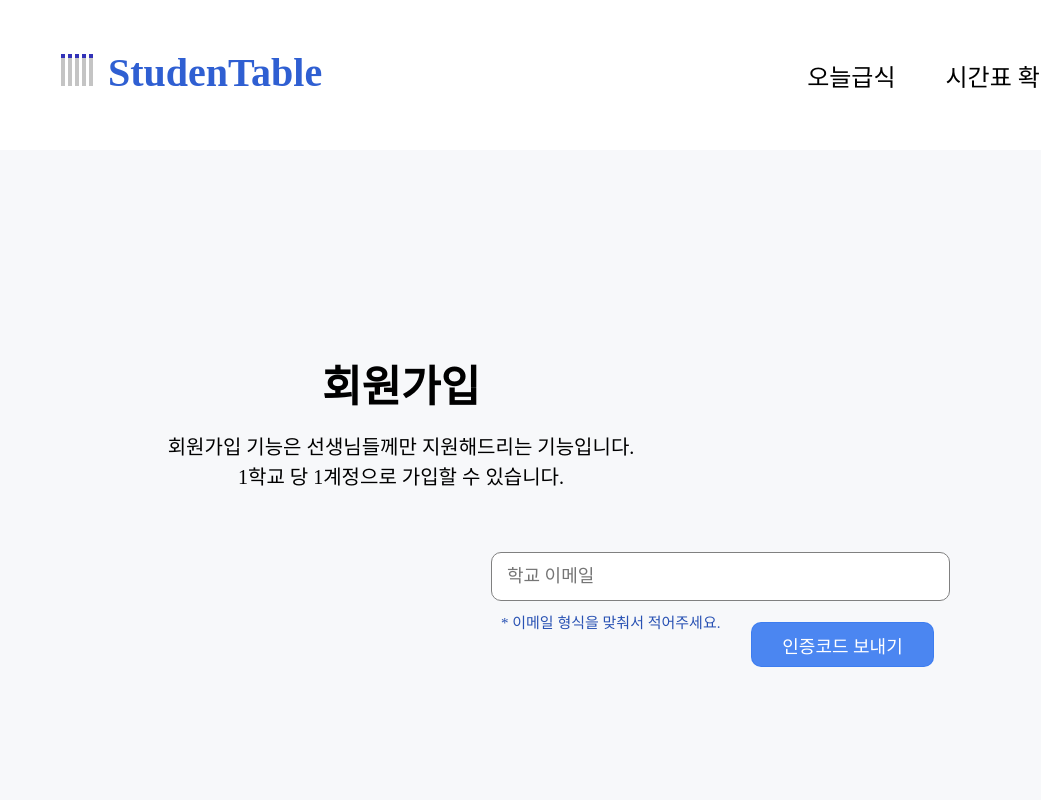
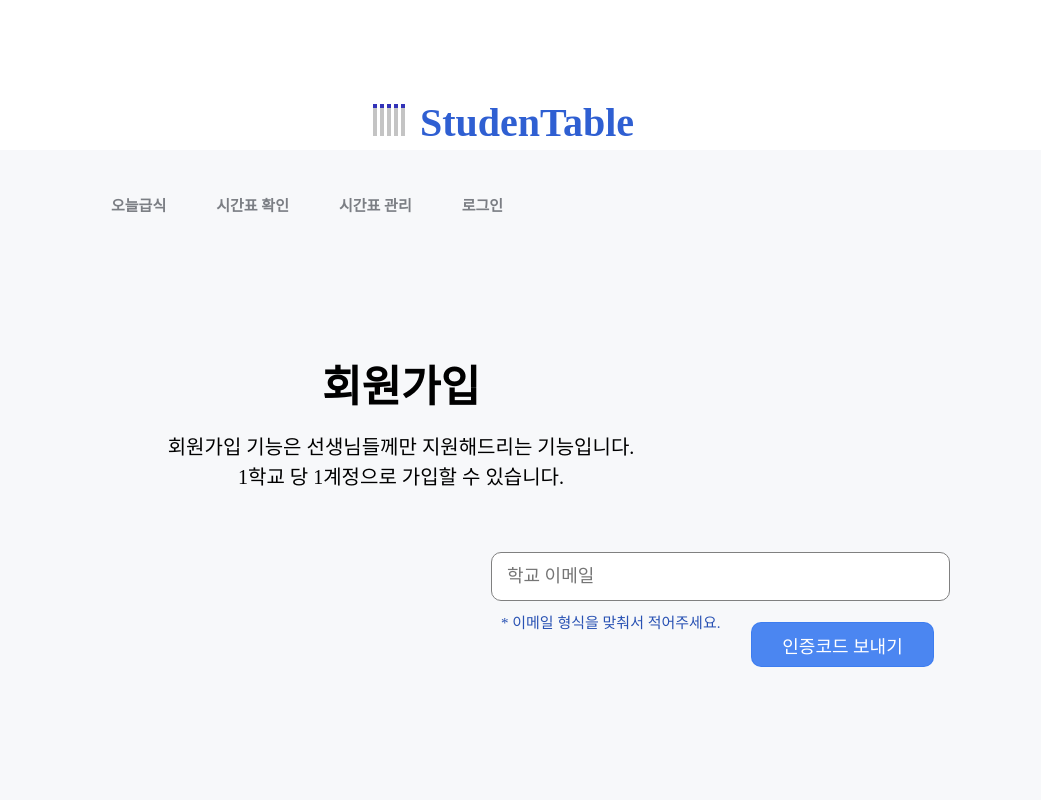
Before and after one commit to spike-team/Tteokbokki, a React (Create React App) app in the folder bokki/: page /auth in a window 1280 px wide. Shown: the top 800 px of the page, without its empty margins (239-1280 px from the left). Built offline with nearby package versions, Linux system fonts and the light colour scheme.

Commit message:
Update Header Link 추가

```diff
--- a/bokki/src/components/Header/Header.css
+++ b/bokki/src/components/Header/Header.css
@@ -35,3 +35,8 @@
     text-align: center;
     cursor: pointer;
 }
+
+a {
+    text-decoration: none;
+    color: black;
+}
--- a/bokki/src/components/Header/Header.js
+++ b/bokki/src/components/Header/Header.js
@@ -4,22 +4,18 @@ import logo from '../../assets/logo.png';
 import { Link } from 'react-router-dom';
 
 const MenuItem = ({children}) => (
-    <div className="menu-item">
-            {children}
-    </div>
+    <div className="menu-item">{children}</div>
 )
 
 const Header = () => {
     return (
         <div className="header">
-            <div className="logo">
-                <img alt="" src={logo} />StudenTable
-            </div>
+            <Link to='/'><div className="logo"><img alt="" src={logo} />StudenTable</div></Link>
             <div className="menu">
-                <MenuItem>오늘급식</MenuItem>
-                <MenuItem>시간표 확인</MenuItem>
-                <MenuItem>시간표 관리</MenuItem>
-                <MenuItem>로그인</MenuItem>
+                <MenuItem><Link to='/meal'>오늘급식</Link></MenuItem>
+                <MenuItem><Link to='/timetable'>시간표 확인</Link></MenuItem>
+                <MenuItem><Link to='/manage-timetable'>시간표 관리</Link></MenuItem>
+                <MenuItem><Link to='/login'>로그인</Link></MenuItem>
             </div>
         </div>
     );
```
